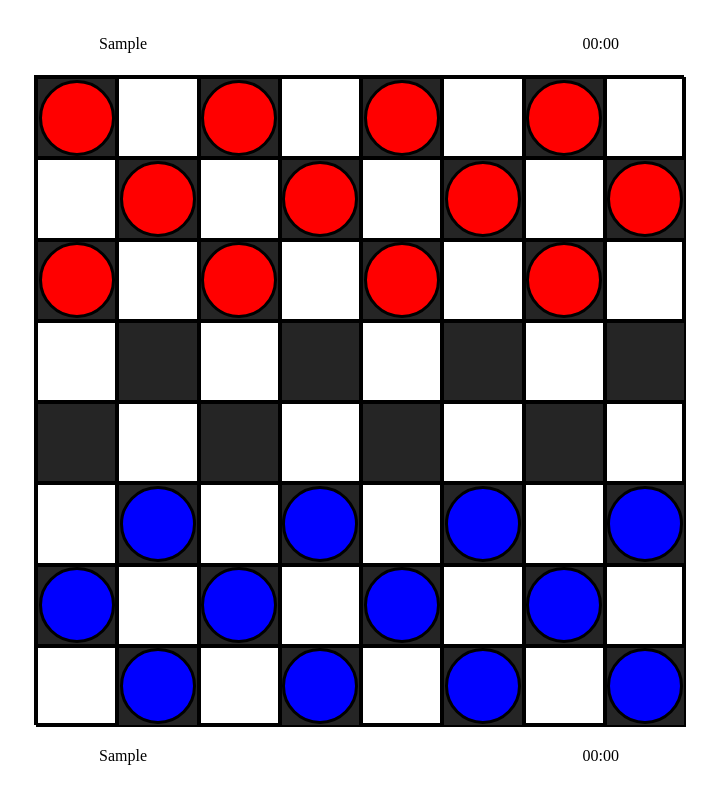
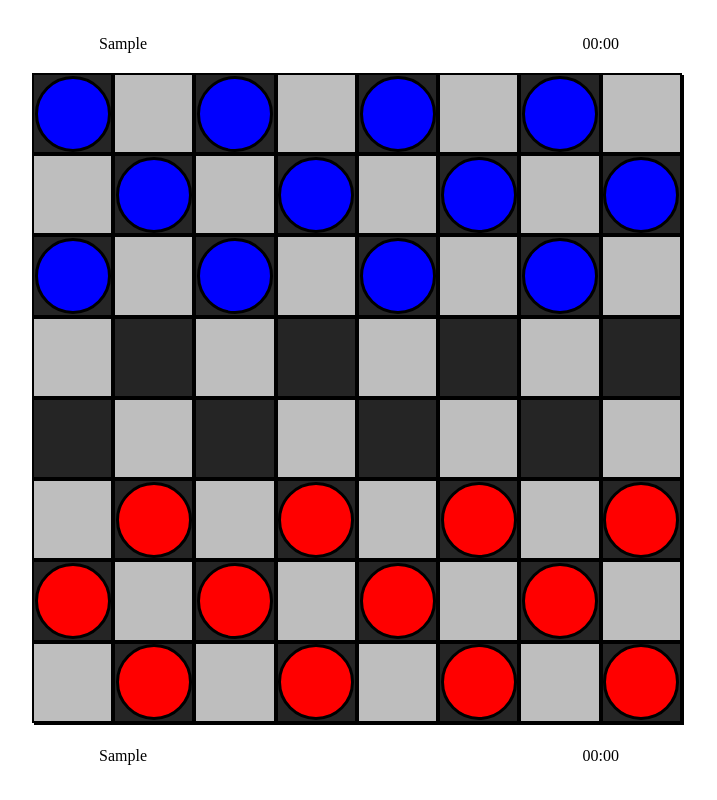
Before and after one commit to modulio-checkers/checkers, a Flask app: template templates/index.html in a window 1280 px wide. Shown: the whole page, without its empty margins (281-998 px from the left). Run offline with Flask 3, Linux system fonts and the light colour scheme; the template is opened without the code that fills it: values that come from a table or form of the project are taken from there, others are empty; tables that the repository leaves empty hold one stand-in row (values such as "Sample post"); some libraries are stand-ins or nearby versions.

Commit message:
Movement (#18)
* backroom fixes

* dar bug fixes

* kazkas

* working on available squares

* bozo oranziniai langeliai

* available numbers function

* veikia valid moves i visas puses

* veikiantis dvieju zaideju

* pora funkciju perkeltu

* sutvarkytas abieju zaideju registravimas

* changing colors bug fixed

* commens deleted in index

* pries pull

* work in progess

* kazkas

```diff
--- a/static/style.css
+++ b/static/style.css
@@ -1,3 +1,10 @@
+:root{
+    --red: red;
+    --blue: blue;
+    --white: rgb(190, 190, 190);
+    --black: rgb(37, 37, 37);
+}
+
 html, body {
     height: 100%;
     margin: 0;
@@ -30,7 +37,11 @@ html, body {
 }
 
 .black {
-    background-color: rgb(37, 37, 37);
+    background-color: var(--black);
+}
+
+.white{
+    background-color: var(--white);
 }
 
 .player1-info {
@@ -54,17 +65,17 @@ html, body {
     height: 70px;
     width: 70px;
     border-radius: 100px;
-    background-color: red; /*comment*/
+    /* background-color: red; comment */
     border: 3px solid black;
 }
 
 .one{
-    background-color: red !important;
+    background-color: var(--red) !important;
 }
 
 
 .two{
-    background-color: blue !important;
+    background-color: var(--blue);
 }
 
 /* .player{
@@ -85,10 +96,27 @@ html, body {
 
 } */
 
-#p1Checker {
+#p1Checker, #p2Checker {
     position: absolute;
     height: 70px;
     width: 70px;
     border-radius: 100px;
-    background-color: white;
+    border: 3px solid black;
 }
+
+.orange{
+    background-color: orange;
+}
+
+#p1Checker{
+    background-color: var(--red);
+}
+
+#p2Checker{
+    background-color: var(--blue);
+}
+
+
+.board{
+    transform: rotate(180deg);
+}
--- a/templates/index.html
+++ b/templates/index.html
@@ -21,137 +21,138 @@
     <script src="/static/main.js" defer></script>
 </head>
 <body>
-<div class="container"><!-- <div id="p1Checker"></div> --><!-- <div class="player checker2"></div> -->
-    <div class="player1-info"><p class="player1">{{ board.player1 }}</p>
+<div class="container">
+    <div class="player1-info">
+        <p class="player1">{{ board.player1 }}</p>
         <p class="timer1">00:00</p></div>
     <div class="board">
-        <div class="square sqaure1 black">
-            <div class="checker checker1 active one" data-checker="1"></div>
+        <div class="square square1 black">
+            <div class="checker checker1 active one" data-row="1" data-column= "1" data-checker="1"></div>
         </div>
-        <div class="square sqaure2 white"><!-- <div class="checker checker2" data-checker="2"></div> --></div>
-        <div class="square sqaure3 black">
-            <div class="checker checker3 active one" data-checker="3"></div>
+        <div class="square square2 white"></div>
+        <div class="square square3 black">
+            <div class="checker checker3 active one" data-row="1" data-column= "3" data-checker="3"></div>
         </div>
-        <div class="square sqaure4 white"><!-- <div class="checker checker4" data-checker="4"></div> --></div>
-        <div class="square sqaure5 black">
-            <div class="checker checker5  active one" data-checker="5"></div>
+        <div class="square square4 white"></div>
+        <div class="square square5 black">
+            <div class="checker checker5  active one" data-row="1" data-column= "5" data-checker="5"></div>
         </div>
-        <div class="square sqaure6 white"><!-- <div class="checker checker6" data-checker="6"></div> --></div>
-        <div class="square sqaure7 black">
-            <div class="checker checker7  active one" data-checker="7"></div>
+        <div class="square square6 white"></div>
+        <div class="square square7 black">
+            <div class="checker checker7  active one" data-row="1" data-column= "7" data-checker="7"></div>
         </div>
-        <div class="square sqaure8 white"><!-- <div class="checker checker8" data-checker="8"></div> --></div>
-        <div class="square sqaure9 white"><!-- <div class="checker checker9" data-checker="9"></div> --></div>
-        <div class="square sqaure10 black">
-            <div class="checker checker10  active one" data-checker="10"></div>
+        <div class="square square8 white"></div>
+        <div class="square square9 white"></div>
+        <div class="square square10 black">
+            <div class="checker checker10  active one" data-row="2" data-column= "2" data-checker="10"></div>
         </div>
-        <div class="square sqaure11 white"><!-- <div class="checker checker11" data-checker="11"></div> --></div>
-        <div class="square sqaure12 black">
-            <div class="checker checker12  active one" data-checker="12"></div>
+        <div class="square square11 white"></div>
+        <div class="square square12 black">
+            <div class="checker checker12  active one" data-row="2" data-column= "4" data-checker="12"></div>
         </div>
-        <div class="square sqaure13 white"><!-- <div class="checker checker13" data-checker="13"></div> --></div>
-        <div class="square sqaure14 black">
-            <div class="checker checker14  active one" data-checker="14"></div>
+        <div class="square square13 white"></div>
+        <div class="square square14 black">
+            <div class="checker checker14  active one" data-row="2" data-column= "6" data-checker="14"></div>
         </div>
-        <div class="square sqaure15 white"><!-- <div class="checker checker15" data-checker="15"></div> --></div>
-        <div class="square sqaure16 black">
-            <div class="checker checker16  active one" data-checker="16"></div>
+        <div class="square square15 white"></div>
+        <div class="square square16 black">
+            <div class="checker checker16  active one" data-row="2" data-column= "8" data-checker="16"></div>
         </div>
-        <div class="square sqaure17 black">
-            <div class="checker checker17  active one" data-checker="17"></div>
+        <div class="square square17 black">
+            <div class="checker checker17  active one" data-row="2" data-column= "1" data-checker="17"></div>
         </div>
-        <div class="square sqaure18 white"><!-- <div class="checker checker18" data-checker="18"></div> --></div>
-        <div class="square sqaure19 black">
-            <div class="checker checker19  active one" data-checker="19"></div>
+        <div class="square square18 white"></div>
+        <div class="square square19 black">
+            <div class="checker checker19  active one" data-row="3" data-column= "3" data-checker="19"></div>
         </div>
-        <div class="square sqaure20 white"><!-- <div class="checker checker20" data-checker="20"></div> --></div>
-        <div class="square sqaure21 black">
-            <div class="checker checker21  active one" data-checker="21"></div>
+        <div class="square square20 white"></div>
+        <div class="square square21 black">
+            <div class="checker checker21  active one" data-row="3" data-column= "5" data-checker="21"></div>
         </div>
-        <div class="square sqaure22 white"><!-- <div class="checker checker22" data-checker="22"></div> --></div>
-        <div class="square sqaure23 black">
-            <div class="checker checker23  active one" data-checker="23"></div>
+        <div class="square square22 white"></div>
+        <div class="square square23 black">
+            <div class="checker checker23  active one" data-row="3" data-column= "7" data-checker="23"></div>
         </div>
-        <div class="square sqaure24 white"><!-- <div class="checker checker24" data-checker="24"></div> --></div>
-        <div class="square sqaure25 white"><!-- <div class="checker checker25" data-checker="25"></div> --></div>
-        <div class="square sqaure26 black">
-            <div class="checker checker26" data-checker="26"></div>
+        <div class="square square24 white"></div>
+        <div class="square square25 white"></div>
+        <div class="square square26 black">
+            <div class="checker checker26" data-row="4" data-column= "2" data-checker="26"></div>
         </div>
-        <div class="square sqaure27 white"><!-- <div class="checker checker27" data-checker="27"></div> --></div>
-        <div class="square sqaure28 black">
-            <div class="checker checker28" data-checker="28"></div>
+        <div class="square square27 white"></div>
+        <div class="square square28 black">
+            <div class="checker checker28" data-row="4" data-column= "4" data-checker="28"></div>
         </div>
-        <div class="square sqaure29 white"><!-- <div class="checker checker29" data-checker="29"></div> --></div>
-        <div class="square sqaure30 black">
-            <div class="checker checker30" data-checker="30"></div>
+        <div class="square square29 white"></div>
+        <div class="square square30 black">
+            <div class="checker checker30" data-row="4" data-column= "6" data-checker="30"></div>
         </div>
-        <div class="square sqaure31 white"><!-- <div class="checker checker31" data-checker="31"></div> --></div>
-        <div class="square sqaure32 black">
-            <div class="checker checker32" data-checker="32"></div>
+        <div class="square square31 white"></div>
+        <div class="square square32 black">
+            <div class="checker checker32" data-row="4" data-column= "8" data-checker="32"></div>
         </div>
-        <div class="square sqaure33 black">
-            <div class="checker checker33" data-checker="33"></div>
+        <div class="square square33 black">
+            <div class="checker checker33" data-row="5" data-column= "1" data-checker="33"></div>
         </div>
-        <div class="square sqaure34 white"><!-- <div class="checker checker34" data-checker="34"></div> --></div>
-        <div class="square sqaure35 black">
-            <div class="checker checker35" data-checker="35"></div>
+        <div class="square square34 white"></div>
+        <div class="square square35 black">
+            <div class="checker checker35" data-row="5" data-column= "3" data-checker="35"></div>
         </div>
-        <div class="square sqaure36 white"><!-- <div class="checker checker36" data-checker="36"></div> --></div>
-        <div class="square sqaure37 black">
-            <div class="checker checker37" data-checker="37"></div>
+        <div class="square square36 white"></div>
+        <div class="square square37 black">
+            <div class="checker checker37" data-row="5" data-column= "5" data-checker="37"></div>
         </div>
-        <div class="square sqaure38 white"><!-- <div class="checker checker38" data-checker="38"></div> --></div>
-        <div class="square sqaure39 black">
-            <div class="checker checker39" data-checker="39"></div>
+        <div class="square square38 white"></div>
+        <div class="square square39 black">
+            <div class="checker checker39" data-row="5" data-column= "7" data-checker="39"></div>
         </div>
-        <div class="square sqaure40 white"><!-- <div class="checker checker40" data-checker="40"></div> --></div>
-        <div class="square sqaure41 white"><!-- <div class="checker checker41" data-checker="41"></div> --></div>
-        <div class="square sqaure42 black">
-            <div class="checker checker42  active two" data-checker="42"></div>
+        <div class="square square40 white"></div>
+        <div class="square square41 white"></div>
+        <div class="square square42 black">
+            <div class="checker checker42  active two" data-row="6" data-column= "2" data-checker="42"></div>
         </div>
-        <div class="square sqaure43 white"><!-- <div class="checker checker43" data-checker="43"></div> --></div>
-        <div class="square sqaure44 black">
-            <div class="checker checker44  active two" data-checker="44"></div>
+        <div class="square square43 white"></div>
+        <div class="square square44 black">
+            <div class="checker checker44  active two" data-row="6" data-column= "4" data-checker="44"></div>
         </div>
-        <div class="square sqaure45 white"><!-- <div class="checker checker45" data-checker="45"></div> --></div>
-        <div class="square sqaure46 black">
-            <div class="checker checker46  active two" data-checker="46"></div>
+        <div class="square square45 white"></div>
+        <div class="square square46 black">
+            <div class="checker checker46  active two" data-row="6" data-column= "6" data-checker="46"></div>
         </div>
-        <div class="square sqaure47 white"><!-- <div class="checker checker47" data-checker="47"></div> --></div>
-        <div class="square sqaure48 black">
-            <div class="checker checker48  active two" data-checker="48"></div>
+        <div class="square square47 white"></div>
+        <div class="square square48 black">
+            <div class="checker checker48  active two" data-row="6" data-column= "8" data-checker="48"></div>
         </div>
-        <div class="square sqaure49 black">
-            <div class="checker checker49  active two" data-checker="49"></div>
+        <div class="square square49 black">
+            <div class="checker checker49  active two" data-row="7" data-column= "1" data-checker="49"></div>
         </div>
-        <div class="square sqaure50 white"><!-- <div class="checker checker50" data-checker="50"></div> --></div>
-        <div class="square sqaure51 black">
-            <div class="checker checker51  active two" data-checker="51"></div>
+        <div class="square square50 white"></div>
+        <div class="square square51 black">
+            <div class="checker checker51  active two" data-row="7" data-column= "3" data-checker="51"></div>
         </div>
-        <div class="square sqaure52 white"><!-- <div class="checker checker52" data-checker="52"></div> --></div>
-        <div class="square sqaure53 black">
-            <div class="checker checker53  active two" data-checker="53"></div>
+        <div class="square square52 white"></div>
+        <div class="square square53 black">
+            <div class="checker checker53  active two" data-row="7" data-column= "5" data-checker="53"></div>
         </div>
-        <div class="square sqaure54 white"><!-- <div class="checker checker54" data-checker="54"></div> --></div>
-        <div class="square sqaure55 black">
-            <div class="checker checker55  active two" data-checker="55"></div>
+        <div class="square square54 white"></div>
+        <div class="square square55 black">
+            <div class="checker checker55  active two" data-row="7" data-column= "7" data-checker="55"></div>
         </div>
-        <div class="square sqaure56 white"><!-- <div class="checker checker56" data-checker="56"></div> --></div>
-        <div class="square sqaure57 white"><!-- <div class="checker checker57" data-checker="57"></div> --></div>
-        <div class="square sqaure58 black">
-            <div class="checker checker58  active two" data-checker="58"></div>
+        <div class="square square56 white"></div>
+        <div class="square square57 white"></div>
+        <div class="square square58 black">
+            <div class="checker checker58  active two" data-row="8" data-column= "2" data-checker="58"></div>
         </div>
-        <div class="square sqaure59 white"><!-- <div class="checker checker59" data-checker="59"></div> --></div>
-        <div class="square sqaure60 black">
-            <div class="checker checker60  active two" data-checker="60"></div>
+        <div class="square square59 white"></div>
+        <div class="square square60 black">
+            <div class="checker checker60  active two" data-row="8" data-column= "4" data-checker="60"></div>
         </div>
-        <div class="square sqaure61 white"><!-- <div class="checker checker61" data-checker="61"></div> --></div>
-        <div class="square sqaure62 black">
-            <div class="checker checker62  active two" data-checker="62"></div>
+        <div class="square square61 white"></div>
+        <div class="square square62 black">
+            <div class="checker checker62  active two" data-row="8" data-column= "6" data-checker="62"></div>
         </div>
-        <div class="square sqaure63 white"><!-- <div class="checker checker63" data-checker="63"></div> --></div>
-        <div class="square sqaure64 black">
-            <div class="checker chacker64  active two" data-checker="64"></div>
+        <div class="square square63 white"></div>
+        <div class="square square64 black">
+            <div class="checker chacker64  active two" data-row="8" data-column= "8" data-checker="64"></div>
         </div>
     </div>
     <div class="player2-info"><p class="player2">{{ board.player2 }}</p>
```
Also changed, not shown: static/main.js (+168 -31 lines).
